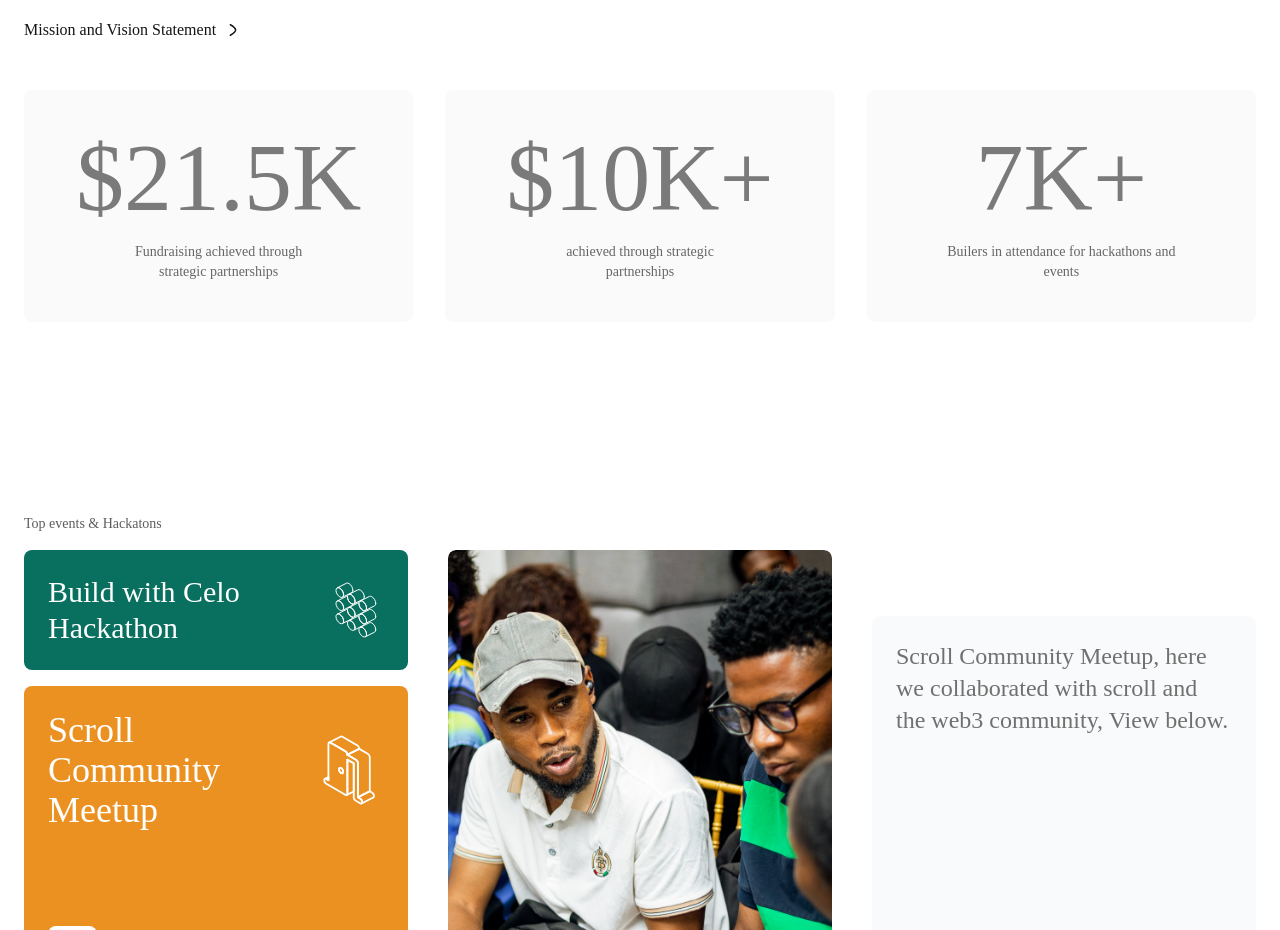
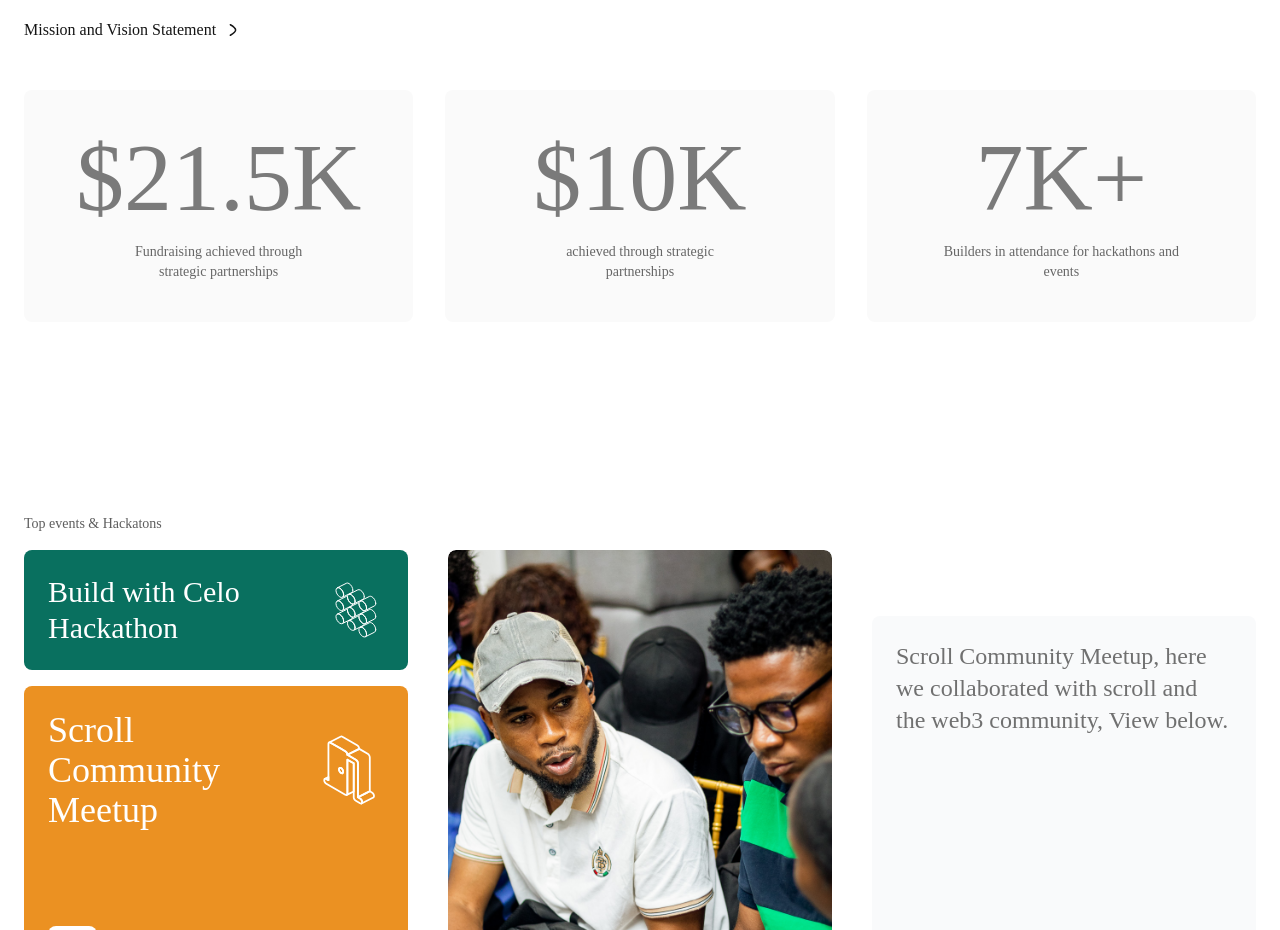
Before and after one commit to Web3Afrika/web3-afrika-v3, a React (Vite) app: page / in a window 1280 px wide. Shown: the part 1467-2397 px from the top of the page. Built offline with nearby package versions, Linux system fonts and the light colour scheme; no server answers.

Commit message:
fix: typo and project rename

```diff
--- a/package.json
+++ b/package.json
@@ -1,5 +1,5 @@
 {
-	"name": "web3-afrika-redesign",
+	"name": "web3-afrika-v3",
 	"private": true,
 	"version": "0.0.0",
 	"type": "module",
--- a/src/components/stat-data.tsx
+++ b/src/components/stat-data.tsx
@@ -43,7 +43,7 @@
 				</FadeIn>
 				<FadeIn>
 					<StatCard
-						value="$10K+"
+						value="$10K"
 						description="achieved through strategic partnerships"
 						descriptionWidth="sm"
 					/>
@@ -51,7 +51,7 @@
 				<FadeIn>
 					<StatCard
 						value="7K+"
-						description="Builers in attendance for hackathons and events"
+						description="Builders in attendance for hackathons and events"
 						descriptionWidth="md"
 					/>
 				</FadeIn>
```
